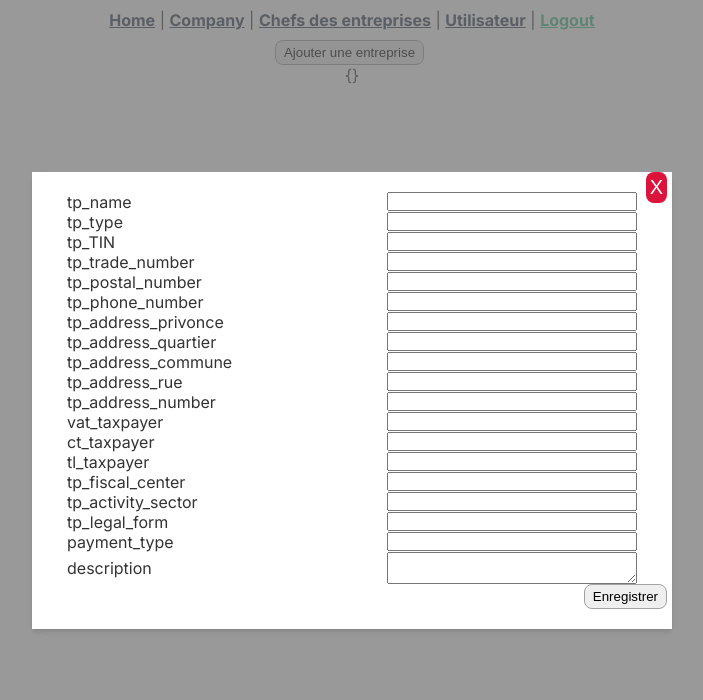
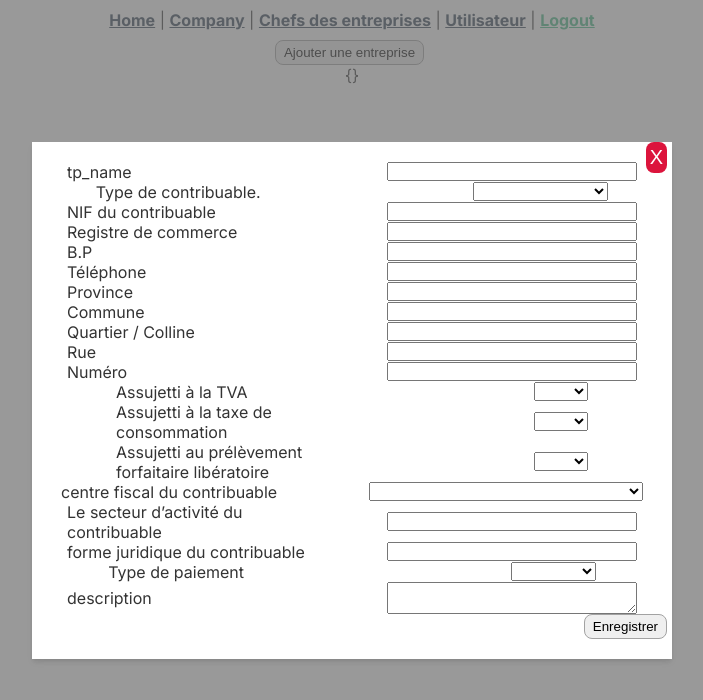
Before and after one commit to Jean-Lionel/bst_solution_ui, a Vue app: page /company_owners/1 in a window 1280 px wide. Shown: the top 700 px of the page, without its empty margins (288-991 px from the left). Built offline with nearby package versions, Linux system fonts and the light colour scheme; no server answers; sample sign-in values are in the browser's storage; what vue-sweetalert2 would draw is missing.

Commit message:
display data as asked by obr

```diff
--- a/src/components/company/AddCompany.vue
+++ b/src/components/company/AddCompany.vue
@@ -7,81 +7,115 @@
                 <div>
                     <label for="tp_name">tp_name</label>
                     <input type="text" id="tp_name" v-model="form.tp_name" required />
+
                 </div>
 
                 <div>
-                    <label for="tp_type">tp_type</label>
-                    <input type="text" id="tp_type" v-model="form.tp_type" />
+                    <label for="tp_type">Type de contribuable.</label>
+
+                    <select name="" v-model="form.tp_type">
+                        <option value=""></option>
+                        <option value="1">personne physique</option>
+                        <option value="2">personne morale</option>
+                    </select>
                 </div>
                 <div>
-                    <label for="tp_TIN">tp_TIN</label>
+                    <label for="tp_TIN">NIF du contribuable</label>
                     <input type="text" id="tp_TIN" v-model="form.tp_TIN" />
                 </div>
 
                 <div>
-                    <label for="tp_trade_number">tp_trade_number</label>
+                    <label for="tp_trade_number"> Registre de commerce </label>
                     <input type="text" id="tp_trade_number" v-model="form.tp_trade_number" />
                 </div>
                 <div>
-                    <label for="tp_postal_number">tp_postal_number</label>
+                    <label for="tp_postal_number">B.P</label>
                     <input type="text" id="tp_postal_number" v-model="form.tp_postal_number" />
                 </div>
                 <div>
-                    <label for="tp_phone_number">tp_phone_number</label>
+                    <label for="tp_phone_number">Téléphone</label>
                     <input type="text" v-model="form.tp_phone_number" />
                 </div>
                 <div>
-                    <label for="tp_address_privonce">tp_address_privonce</label>
+                    <label for="tp_address_privonce">Province</label>
                     <input type="text" v-model="form.tp_address_privonce" />
                 </div>
+
+
                 <div>
-                    <label for="tp_address_quartier">tp_address_quartier</label>
+                    <label for="tp_address_commune">Commune</label>
+                    <input type="text" v-model="form.tp_address_commune" />
+                </div>
+                <div>
+                    <label for="tp_address_quartier">Quartier / Colline</label>
                     <input type="text" id="tp_address_quartier" v-model="form.tp_address_quartier" />
                 </div>
 
                 <div>
-                    <label for="tp_address_commune">tp_address_commune</label>
-                    <input type="text" v-model="form.tp_address_commune" />
-                </div>
-
-                <div>
-                    <label for="tp_address_rue">tp_address_rue</label>
+                    <label for="tp_address_rue">Rue</label>
                     <input type="text" v-model="form.tp_address_rue" />
                 </div>
 
                 <div>
-                    <label for="tp_address_number">tp_address_number</label>
+                    <label for="tp_address_number">Numéro</label>
                     <input type="text" v-model="form.tp_address_number" />
                 </div>
                 <div>
-                    <label for="vat_taxpayer">vat_taxpayer</label>
-                    <input type="text" v-model="form.vat_taxpayer" />
+                    <label for="vat_taxpayer">Assujetti à la TVA</label>
+
+                    <select name="" id="" v-model="form.vat_taxpayer">
+                    <option value=""></option>
+                    <option value="1">OUI</option>
+                    <option value="0">NOM</option>
+                    </select>
                 </div>
                 <div>
-                    <label for="ct_taxpayer">ct_taxpayer</label>
-                    <input type="text" v-model="form.ct_taxpayer" />
+                    <label for="ct_taxpayer">Assujetti à la taxe de consommation</label>
+                    <select name="" id="" v-model="form.ct_taxpayer">
+                        <option value=""></option>
+                        <option value="1">OUI</option>
+                        <option value="0">NOM</option>
+                    </select>
                 </div>
                 <div>
-                    <label for="">tl_taxpayer</label>
-                    <input type="text" v-model="form.tl_taxpayer" />
+                    <label for="">Assujetti au prélèvement forfaitaire libératoire</label>
+
+                    <select name="" id="" v-model="form.tl_taxpayer">
+                        <option value=""></option>
+                        <option value="1">OUI</option>
+                        <option value="0">NOM</option>
+                    </select>
                 </div>
                 <div>
-                    <label for="">tp_fiscal_center</label>
-                    <input type="text" v-model="form.tp_fiscal_center" />
+                    <label for="">centre fiscal du contribuable</label>
+
+                    <select name="" id="" v-model="form.tp_fiscal_center">
+                        <option value=""></option>
+                        <option value="DGC">Direction des Grands contribuables</option>
+                        <option value="DMC">Direction des Moyens Contribuables</option>
+                        <option value="DPMC">Direction des Petits et Micro Contribuables</option>
+                    </select>
                 </div>
 
                 <div>
-                    <label for="">tp_activity_sector</label>
+                    <label for="">Le secteur d’activité du contribuable</label>
                     <input type="text" v-model="form.tp_activity_sector" />
                 </div>
 
                 <div>
-                    <label for="">tp_legal_form</label>
+                    <label for="">forme juridique du contribuable</label>
                     <input type="text" v-model="form.tp_legal_form" />
                 </div>
                 <div>
-                   <label for="">payment_type</label>
-                    <input type="text" v-model="form.payment_type" />
+                   <label for="">Type de paiement</label>
+
+                    <select name="" id="" v-model="form.payment_type">
+                    <option value=""></option>
+                    <option value="1">En espèce</option>
+                    <option value="2">Banque</option>
+                    <option value="3">A crédit</option>
+                    <option value="4">Autres</option>
+                    </select>
                 </div>
                 <div>
                    <label for="">description</label>
```
